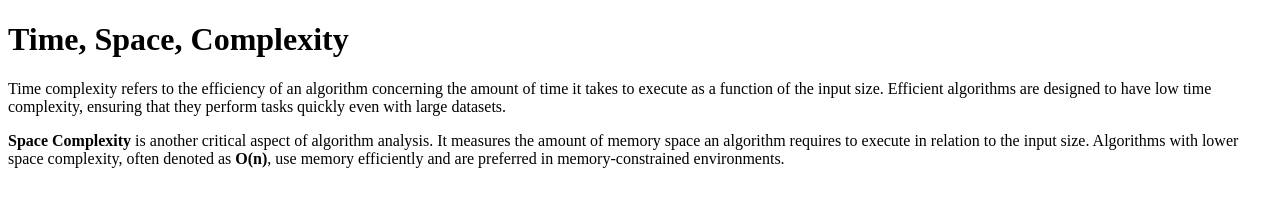
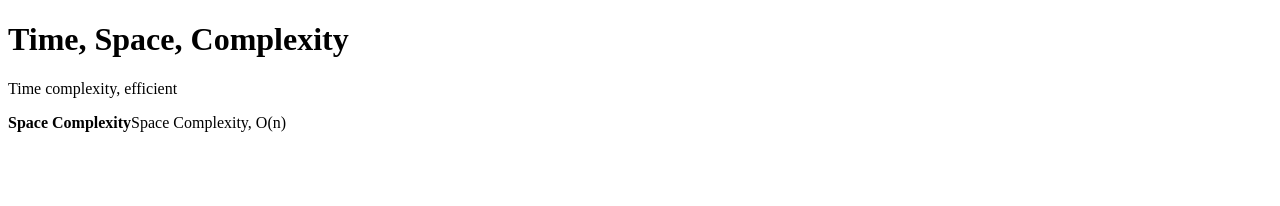
Before and after one commit to acciojob/time-and-space-complexity-Souvagyamallick, a website: page main.html in a window 1280 px wide. Drawn offline with Linux system fonts and the light colour scheme.

Commit message:
created a submission

```diff
--- a/main.html
+++ b/main.html
@@ -10,17 +10,8 @@
 	<!-- the entire body must be written by student -->
 	 <h1>Time, Space, Complexity</h1>
 
-    <p>
-        Time complexity refers to the efficiency of an algorithm concerning the amount of time it takes to
-        execute as a function of the input size. Efficient algorithms are designed to have low time complexity,
-        ensuring that they perform tasks quickly even with large datasets.
-    </p>
-
-    <p>
-        <b>Space Complexity</b> is another critical aspect of algorithm analysis. It measures the amount of memory
-        space an algorithm requires to execute in relation to the input size. Algorithms with lower space complexity,
-        often denoted as <b>O(n)</b>, use memory efficiently and are preferred in memory-constrained environments.
-    </p>
+    <p>Time complexity, efficient</p>
+	<p><b>Space Complexity</b>Space Complexity, O(n)</p>
 
     <script type="text/javascript" src="./script.js">
 </script>
```
